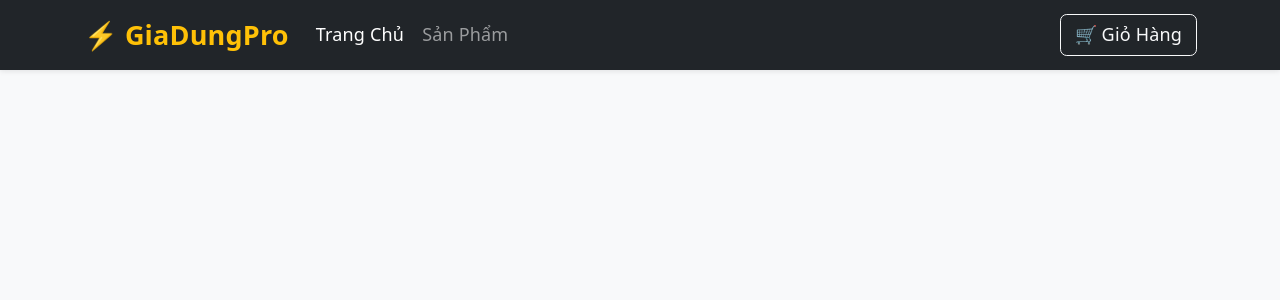
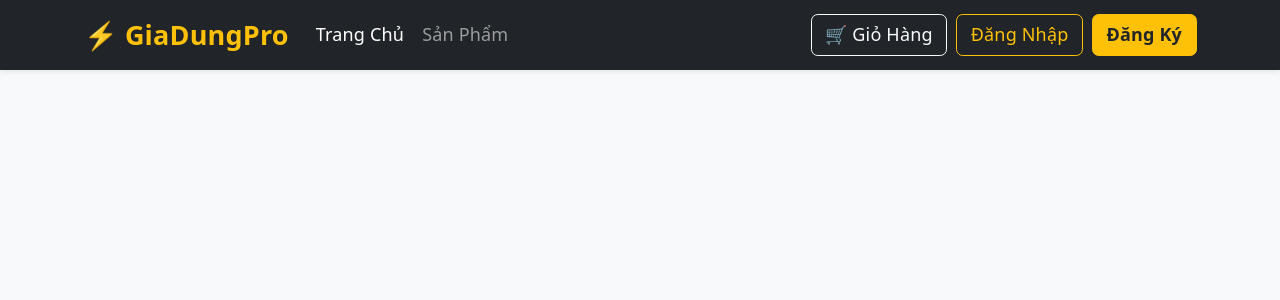
Before and after one commit to Phong205/DoAn_TMDT_DienGiaDung, a React (Vite) app: page /register in a window 1280 px wide. Shown: the top 300 px of the page. Built offline with nearby package versions, Linux system fonts and the light colour scheme.

Commit message:
Thêm các đường dẫn chuyển hướng sang trang Login và Register vào góc phải của Header

```diff
--- a/src/components/Header.jsx
+++ b/src/components/Header.jsx
@@ -34,7 +34,7 @@ function Header() {
                             </li>
                         </ul>
 
-                        <div className="d-flex align-items-center">
+                        <div className="d-flex align-items-center gap-2">
                             <Link to="/cart" className="btn btn-outline-light position-relative">
                                 🛒 Giỏ Hàng
                                 {totalQuantity > 0 && (
@@ -42,6 +42,12 @@ function Header() {
                     {totalQuantity}
                   </span>
                                 )}
+                            </Link>
+                            <Link to="/login" className="btn btn-outline-warning">
+                                Đăng Nhập
+                            </Link>
+                            <Link to="/register" className="btn btn-warning text-dark fw-bold">
+                                Đăng Ký
                             </Link>
                         </div>
                     </div>
```
